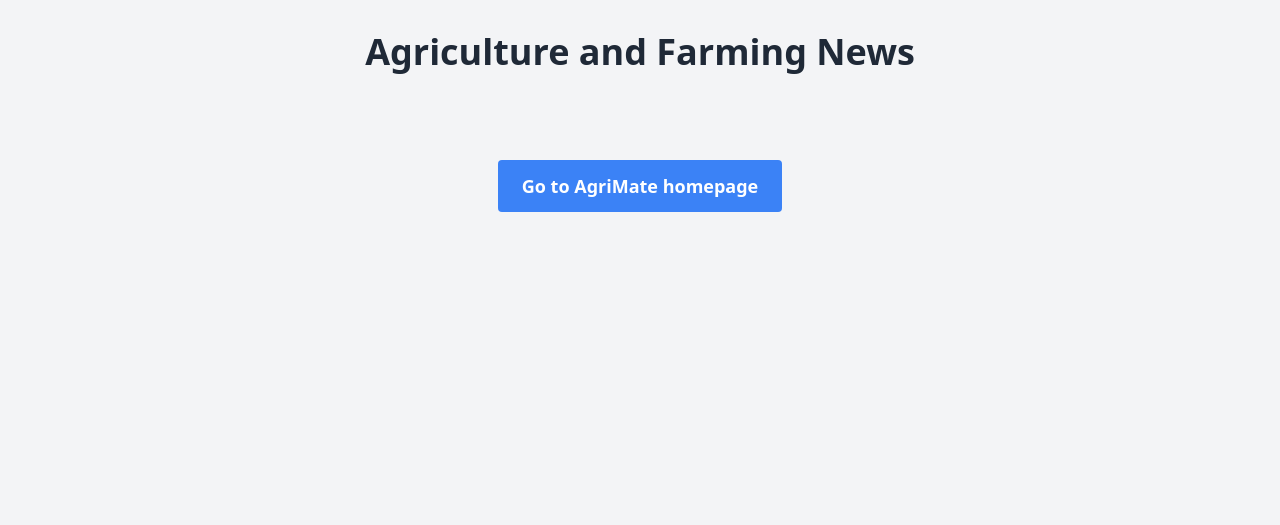
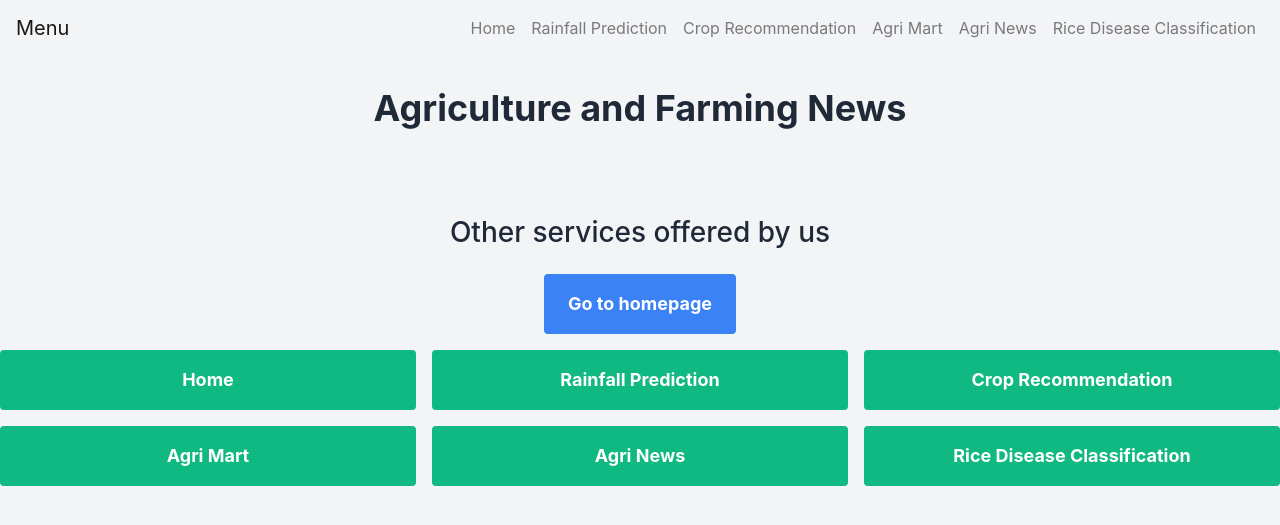
Before and after one commit to AaryanPalve5/AgriNews, a Flask app: page / in a window 1280 px wide. Shown: the top 525 px of the page. Run offline with Flask 3, Linux system fonts and the light colour scheme; data that the repository does not hold is empty; some libraries are stand-ins or nearby versions.

Commit message:
added urls

```diff
--- a/templates/news.html
+++ b/templates/news.html
@@ -1,13 +1,80 @@
 <!DOCTYPE html>
 <html lang="en">
+
 <head>
     <meta charset="UTF-8">
     <meta name="viewport" content="width=device-width, initial-scale=1.0">
     <title>Agriculture News</title>
     <!-- Tailwind CSS CDN -->
     <link href="https://cdn.jsdelivr.net/npm/tailwindcss@2.2.19/dist/tailwind.min.css" rel="stylesheet">
+    <!-- Bootstrap CSS CDN -->
+    <link href="https://stackpath.bootstrapcdn.com/bootstrap/4.5.2/css/bootstrap.min.css" rel="stylesheet">
+
+    <style>
+        /* Loading screen styling */
+        #loading-screen {
+            position: fixed;
+            width: 100%;
+            height: 100%;
+            background-color: #ffffff;
+            display: flex;
+            justify-content: center;
+            align-items: center;
+            z-index: 1000;
+        }
+
+        #loading-screen .spinner-border {
+            width: 3rem;
+            height: 3rem;
+        }
+
+        /* Hide the loading screen by default */
+        body.loaded #loading-screen {
+            display: none;
+        }
+    </style>
 </head>
+
 <body class="bg-gray-100 text-gray-800">
+    <!-- Loading Screen -->
+    <div id="loading-screen">
+        <div class="spinner-border text-primary" role="status">
+            <span class="sr-only">Loading...</span>
+        </div>
+    </div>
+
+    <!-- Navbar -->
+    <nav class="navbar navbar-expand-lg navbar-light bg-transparent">
+        <a class="navbar-brand" href="#">Menu</a>
+        <button class="navbar-toggler" type="button" data-toggle="collapse" data-target="#navbarNav" aria-controls="navbarNav"
+            aria-expanded="false" aria-label="Toggle navigation">
+            <span class="navbar-toggler-icon"></span>
+        </button>
+        <div class="collapse navbar-collapse" id="navbarNav">
+            <ul class="navbar-nav ml-auto">
+                <li class="nav-item">
+                    <a class="nav-link" href="https://agrimate-github-io.onrender.com/" target="_blank">Home</a>
+                </li>
+                <li class="nav-item">
+                    <a class="nav-link" href="https://agrimate-github-io.onrender.com/rain_home" target="_blank">Rainfall Prediction</a>
+                </li>
+                <li class="nav-item">
+                    <a class="nav-link" href="https://agrimate-github-io.onrender.com/crop_home" target="_blank">Crop Recommendation</a>
+                </li>
+                <li class="nav-item">
+                    <a class="nav-link" href="https://agrimart.onrender.com/" target="_blank">Agri Mart</a>
+                </li>
+                <li class="nav-item">
+                    <a class="nav-link" href="https://agri-news-gubm.onrender.com/" target="_blank">Agri News</a>
+                </li>
+                <li class="nav-item">
+                    <a class="nav-link" href="https://aaryanpalve5-rice-disease-classification-xx-main-wxuhgb.streamlit.app/" target="_blank">Rice Disease Classification</a>
+                </li>
+            </ul>
+        </div>
+    </nav>
+
+    <!-- Main Content -->
     <div class="container mx-auto px-4 py-8">
         <h1 class="text-4xl font-bold text-center mb-8">Agriculture and Farming News</h1>
         <div class="grid grid-cols-1 md:grid-cols-2 lg:grid-cols-3 gap-6">
@@ -26,10 +93,45 @@
         </div>
     </div>
 
-    <div class="text-center mt-6">
-        <a href="https://aaryanpalve5.github.io/agrimate/" class="bg-blue-500 text-white font-bold py-3 px-6 rounded hover:bg-blue-600 inline-block text-lg">
-            Go to AgriMate homepage
+    <!-- Navigation Buttons Below Content -->
+    <div class="text-center mt-6 space-y-4">
+        <h3>Other services offered by us</h3>
+        <a href="https://aaryanpalve5.github.io/agrimate/" target="_blank" class="bg-blue-500 text-white font-bold py-3 px-6 rounded hover:bg-blue-600 inline-block text-lg">
+            Go to homepage
+        </a>
+        <div class="grid grid-cols-1 sm:grid-cols-2 md:grid-cols-3 lg:grid-cols-3 gap-4 justify-center">
+            <a href="https://agrimate-github-io.onrender.com/" target="_blank" class="bg-green-500 text-white font-bold py-3 px-6 rounded hover:bg-green-600 inline-block text-lg">
+                Home
+            </a>
+            <a href="https://agrimate-github-io.onrender.com/rain_home" target="_blank" class="bg-green-500 text-white font-bold py-3 px-6 rounded hover:bg-green-600 inline-block text-lg">
+                Rainfall Prediction
+            </a>
+            <a href="https://agrimate-github-io.onrender.com/crop_home" target="_blank" class="bg-green-500 text-white font-bold py-3 px-6 rounded hover:bg-green-600 inline-block text-lg">
+                Crop Recommendation
+            </a>
+            <a href="https://agrimart.onrender.com/" target="_blank" class="bg-green-500 text-white font-bold py-3 px-6 rounded hover:bg-green-600 inline-block text-lg">
+                Agri Mart
+            </a>
+            <a href="https://agri-news-gubm.onrender.com/" target="_blank" class="bg-green-500 text-white font-bold py-3 px-6 rounded hover:bg-green-600 inline-block text-lg">
+                Agri News
+            </a>
+            <a href="https://aaryanpalve5-rice-disease-classification-xx-main-wxuhgb.streamlit.app/" target="_blank" class="bg-green-500 text-white font-bold py-3 px-6 rounded hover:bg-green-600 inline-block text-lg">
+                Rice Disease Classification
             </a>
         </div>
+    </div>
+
+    <!-- Bootstrap and JavaScript -->
+    <script src="https://code.jquery.com/jquery-3.5.1.slim.min.js"></script>
+    <script src="https://cdn.jsdelivr.net/npm/@popperjs/core@2.5.3/dist/umd/popper.min.js"></script>
+    <script src="https://stackpath.bootstrapcdn.com/bootstrap/4.5.2/js/bootstrap.min.js"></script>
+
+    <!-- JavaScript for loading screen -->
+    <script>
+        window.addEventListener("load", function () {
+            document.body.classList.add("loaded");
+        });
+    </script>
 </body>
+
 </html>
```
Lines whose indentation alone changed are shown as unchanged.
